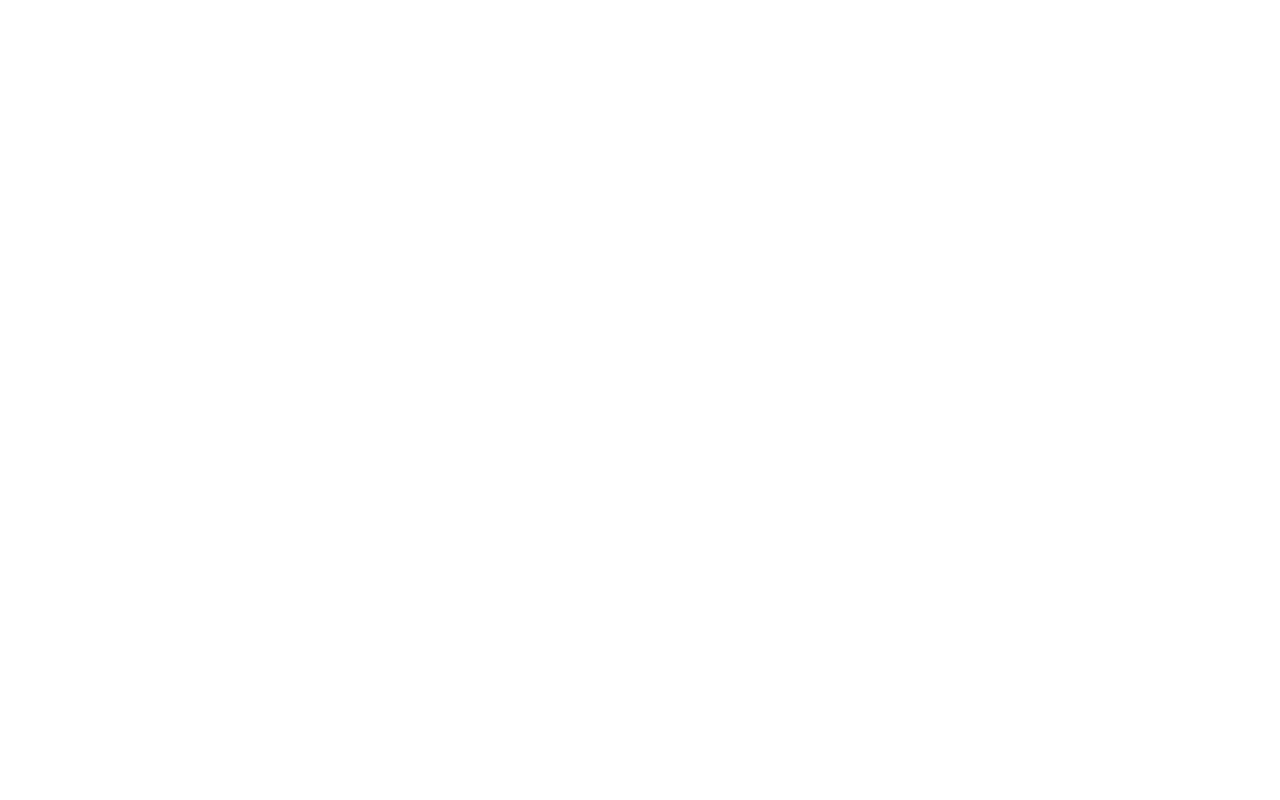
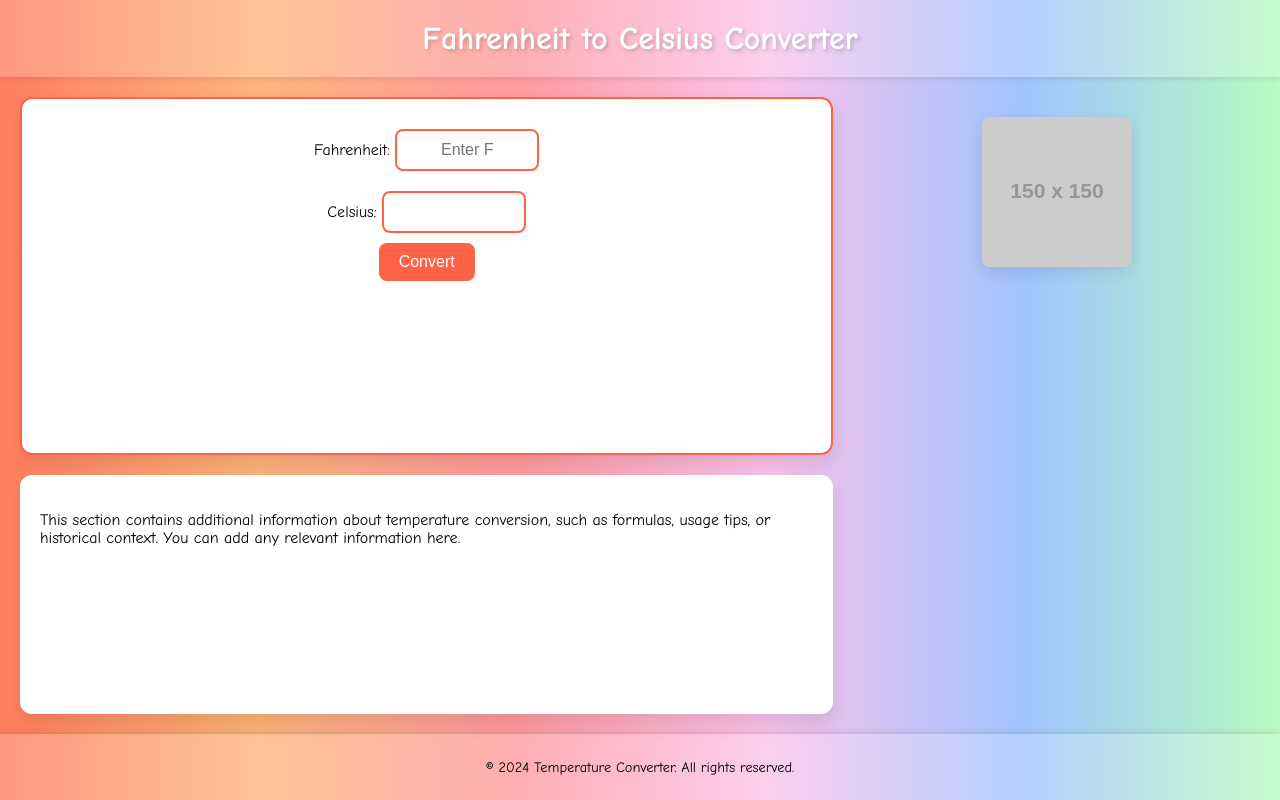
Before and after one commit to CelestialChai/project_1, a plain HTML site: page project1/index.html in a window 1280 px wide. Drawn offline with Linux system fonts and the light colour scheme; placeholder pictures from the web are drawn by us.

Commit message:
Some changes on CSS and HTML

```diff
--- a/HH/styles.css
+++ b/HH/styles.css
@@ -51,22 +51,40 @@ section {
     transition: transform 0.3s ease;
 }
 
-section:hover {
+select:hover {
     transform: scale(1.05);
 }
 
 .converter {
-    text-align: center;
+    /* text-align: center; */
 }
 
-input[type="text"] {
-    width: 120px;
-    padding: 10px;
+/* // input[type="text"]  */
+
+select[id="dropdown"] {
+    width: 200px;
+    padding: 6px;
     margin: 10px 0;
     border: 2px solid #ff6347;
     border-radius: 8px;
+    text-align: left;
+    font-size: 1rem;
+}
+
+input {
+    /* position: absolute */
+    width: 300px;
+    height: 15px;
+    padding: 6px;
+    margin: 10px;
+    border: 2px solid #ff6347;
+    border-radius: 8px;
+    text-align: left;
+    font-size: 1rem;
+}
+
+.button {
     text-align: center;
-    font-size: 1rem;
 }
 
 button {
--- a/project1/index.html
+++ b/project1/index.html
@@ -2,10 +2,49 @@
 <html lang="en">
 <head>
     <meta charset="UTF-8">
+    <meta http-equiv="X-UA-Compatible" content="IE=edge">
     <meta name="viewport" content="width=device-width, initial-scale=1.0">
-    <title>Document</title>
+    <title>Fahrenheit to Celsius Converter</title>
+    <link rel="stylesheet" href="project1\style.css">
 </head>
 <body>
+    <header>
+        <h1>Fahrenheit to Celsius Converter</h1>
+    </header>
+    <main>
+        <section>
+            <div class="converter">
+                <label for="fahrenheit">Fahrenheit:</label>
+                <input type="text" id="fahrenheit" placeholder="Enter F">
+                <br>
+                <label for="celsius">Celsius:</label>
+                <input type="text" id="celsius" readonly>
+                <br>
+                <button onclick="convertTemperature()">Convert</button>
+            </div>
+            <div class="result" id="result"></div>
+        </section>
+        <aside>
+            <!-- Placeholder for graphic or additional content -->
+            <img src="https://via.placeholder.com/150" alt="Graphic placeholder">
+        </aside>
+        <article>
+            <p>This section contains additional information about temperature conversion, such as formulas, usage tips, or historical context. You can add any relevant information here.</p>
+        </article>
+    </main>
+    <footer>
+        <p>© 2024 Temperature Converter. All rights reserved.</p>
+    </footer>
 
+    <script>
+        function convertTemperature() {
+            let fahrenheit = document.getElementById('fahrenheit').value;
+            let celsius = ((parseFloat(fahrenheit) - 32) * 5 / 9).toFixed(2);
+            document.getElementById('celsius').value = celsius;
+//
+            // Display result below
+            document.getElementById('result').textContent = `${fahrenheit} °F = ${celsius} °C`;
+        }
+    </script>
 </body>
 </html>
--- /dev/null
+++ b/project1/project1/style.css
@@ -0,0 +1,121 @@
+/* styles.css */
+
+body {
+    font-family: 'Comic Sans MS', cursive, sans-serif;
+    background: linear-gradient(to right,
+    #ff7e5f, /* Soft pink */
+    #feb47b, /* Light orange */
+    #ff9a9e, /* Light coral */
+    #fbc2eb, /* Soft pink */
+    #a0c4ff, /* Light blue */
+    #b9fbc0  /* Light green */
+);
+    margin: 0;
+    display: flex;
+    flex-direction: column;
+    min-height: 100vh;
+}
+
+header {
+    background: rgba(255, 255, 255, 0.2);
+    padding: 20px;
+    text-align: center;
+    box-shadow: 0 2px 5px rgba(0, 0, 0, 0.1);
+}
+
+h1 {
+    color: #fff;
+    font-size: 2rem;
+    margin: 0;
+    text-shadow: 2px 2px 4px rgba(0, 0, 0, 0.2);
+}
+
+main {
+    display: grid;
+    grid-template-areas:
+        "section aside"
+        "article aside";
+    grid-template-columns: 2fr 1fr;
+    gap: 20px;
+    padding: 20px;
+    flex: 1;
+}
+
+section {
+    grid-area: section;
+    background: #fff;
+    border: 2px solid #ff6347;
+    border-radius: 12px;
+    padding: 20px;
+    box-shadow: 0 10px 20px rgba(0, 0, 0, 0.1);
+    transition: transform 0.3s ease;
+}
+
+section:hover {
+    transform: scale(1.05);
+}
+
+.converter {
+    text-align: center;
+}
+
+input[type="text"] {
+    width: 120px;
+    padding: 10px;
+    margin: 10px 0;
+    border: 2px solid #ff6347;
+    border-radius: 8px;
+    text-align: center;
+    font-size: 1rem;
+}
+
+button {
+    padding: 10px 20px;
+    border: none;
+    border-radius: 8px;
+    background-color: #ff6347;
+    color: white;
+    cursor: pointer;
+    font-size: 1rem;
+    transition: background-color 0.3s ease, transform 0.3s ease;
+}
+
+button:hover {
+    background-color: #ff4500;
+    transform: scale(1.1);
+}
+
+.result {
+    margin-top: 20px;
+    font-size: 1.2rem;
+    font-weight: bold;
+    color: #333;
+}
+
+aside {
+    grid-area: aside;
+    text-align: center;
+    padding: 20px;
+}
+
+aside img {
+    max-width: 100%;
+    border-radius: 8px;
+    box-shadow: 0 5px 15px rgba(0, 0, 0, 0.1);
+}
+
+article {
+    grid-area: article;
+    background: #fff;
+    padding: 20px;
+    border-radius: 12px;
+    box-shadow: 0 10px 20px rgba(0, 0, 0, 0.1);
+}
+
+footer {
+    background: rgba(255, 255, 255, 0.2);
+    text-align: center;
+    padding: 10px;
+    font-size: 0.9rem;
+    box-shadow: 0 -2px 5px rgba(0, 0, 0, 0.1);
+}
```
Also changed, not shown: HH/index.html (+18 -6 lines).
